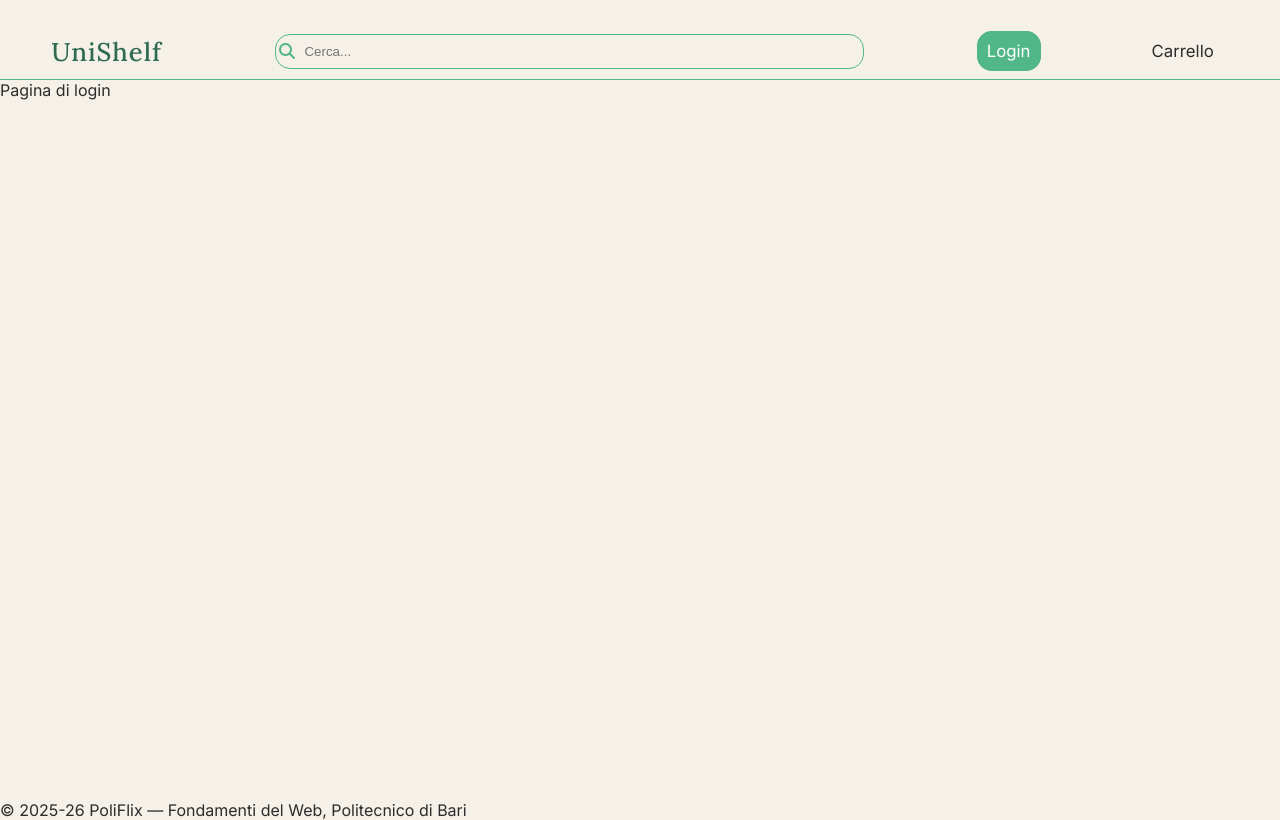
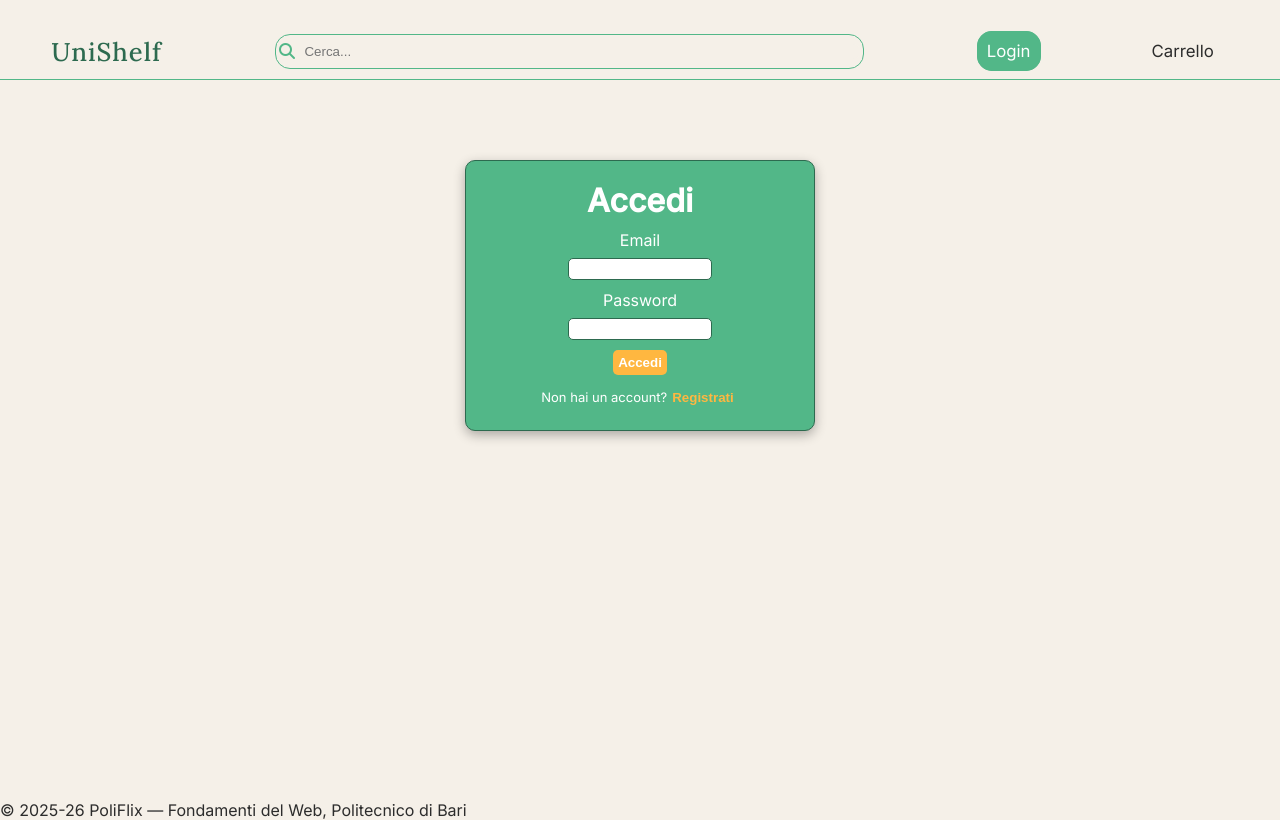
Before and after one commit to f-dibisceglia1/ProgettoWeb, a React (Vite) app in the folder frontend/: page /login in a window 1280 px wide. Built offline with nearby package versions, Linux system fonts and the light colour scheme.

Commit message:
LoginPage

```diff
--- a/frontend/src/App.css
+++ b/frontend/src/App.css
@@ -4,7 +4,7 @@
     --secondary-color: #52B788;
     --tertiary-color: #B7E4C7;
     --background-color: #F5F0E8;
-    --details-color: #D4A574;
+    --details-color: #FFB740;
     --font-color: #2C2C2C;
 
     /*variabili font*/
@@ -50,6 +50,8 @@ ul{
 
 /*----------------------------------MOBILE FIRST-------------------------------------------*/
 
+
+/*---------Header-------------*/
 .header{
     position: fixed;
     top: 0;
@@ -136,6 +138,7 @@ ul{
     /*rimuove il contorno giallo*/
 }
 
+/*---------Menu-------------*/
 .menu{
     position: absolute;
     /*position: absolute porta l'elemento fuori dal flusso normale e lo ancora al primo antenato con
@@ -183,11 +186,15 @@ ul{
     outline: none;
 }
 
+
+/*---------main-------------*/
 .main{
     min-height: 100vh;
     padding-top: var(--header-height);
 }
 
+
+/*---------HomePage-------------*/
 .main__banner{
     height: 200px;
     /*assegnata altezza*/
@@ -211,6 +218,91 @@ ul{
     /*pone il testo al centro*/
     line-height: 200px;
     /*pone il testo al centro anche verticalmente*/
+}
+
+
+/*---------LoginPage-------------*/
+.form__container{
+    max-width: 350px;
+    /*assegna massima larghezza al contenitore*/
+    margin: 10rem auto;
+    /*centra il contenitore nella pagina*/
+    padding: 20px;
+
+    border: 1px solid var(--primary-color);
+    border-radius: 10px;
+
+    background-color: var(--secondary-color);
+    color: white;
+
+    box-shadow: 0 4px 12px rgba(0, 0, 0, 0.3);
+    /*aggiunge un'ombra al contenitore per farlo risaltare*/
+
+    text-align: center;
+    /*allinea il testo al centro del contenitore*/
+}
+
+.form__field{
+    margin: 10px;
+
+    display: flex;
+    flex-direction: column;
+    /*modificata la visualizzazione interna dei div .form__field
+    in modo da disporre i label e gli input uno sotto l'altro*/
+    justify-content: space-around;
+    /*posiziona gli elementi del flex box in modo da lasciare
+    dello spazio intorno*/
+    gap: 0.5em;
+    /*aggiunge spazio tra gli elementi*/
+    align-items: center;
+    /*allinea gli elementi al centro del flex box*/
+}
+
+.form__field > input{
+    width: 50%;
+    height: 22px;
+
+    border: 1px solid var(--primary-color);
+    border-radius: 5px;
+}
+
+.form__field > input:focus{
+    outline: none;
+    /*toglie il contorno giallo*/
+}
+
+#form__action-btn{
+    padding: 5px;
+
+    background-color: var(--details-color);
+    border: none;
+    border-radius: 5px;
+
+    color: white;
+    font-weight: 700;
+
+    cursor: pointer;
+}
+
+.form__switch{
+    margin-top: 10px;
+
+    font-size: small;
+}
+
+#form__switch-btn{
+    margin: 5px;
+
+    border: none;
+
+    background-color: transparent;
+
+    color: var(--details-color);
+    font-weight: 700;
+
+    box-shadow:rgba(0, 0, 0, 0.3);
+
+    cursor: pointer;
 }
 
 /*----------------------------------MODALITA' DESKTOP-------------------------------------------
@@ -288,4 +380,8 @@ ul{
         line-height: 400px;
         /*pone il testo al centro anche verticalmente*/
     }
+
+    .form__container{
+        margin: 5rem auto;
+    }
 }
--- a/frontend/src/pages/LoginPage.jsx
+++ b/frontend/src/pages/LoginPage.jsx
@@ -1,10 +1,44 @@
 import { useNavigate } from "react-router-dom";
+import { useState } from "react";
 
 
 export default function LoginPage(){
+    const [isRegister, setIsRegister] = useState(false);
+    const [username, setUsername] = useState("");
+    const [email, setEmail] = useState("");
+    const [password, setPassword] = useState("");
+
     return (
-        <div>
-            Pagina di login
+        <div className="form__container">
+            <h1>{isRegister ? "Registrati" : "Accedi"} </h1>
+            <form>
+                {isRegister &&
+                  <div className="form__field">
+                      <label htmlFor="username-input">Username</label>
+                      <input type="text" id="username-input" value={username} required onChange={(e) => setUsername(e.target.value)}/>
+                  </div>
+                }
+                <div className="form__field">
+                    <label htmlFor="email-input">Email</label>
+                    <input type="email" id="email-input" value={email} required onChange={(e) => setEmail(e.target.value)}/>
+                </div>
+                <div className="form__field">
+                    <label htmlFor="password-input">Password</label>
+                    <input type="password" id="password-input" minLength={8} value={password} required onChange={(e) => setPassword(e.target.value)}/>
+                </div>
+                <div className="form__action">
+                    <button type="submit" id="form__action-btn">
+                        {isRegister ? "Registrati" : "Accedi"}
+                    </button>
+                </div>
+            </form>
+
+            <p className="form__switch">
+                {isRegister ? "Hai già un account?" : "Non hai un account?"}
+                <button type="button" id="form__switch-btn" onClick={() => setIsRegister(!isRegister)}>
+                    {isRegister ? "Accedi" : "Registrati"}
+                </button>
+            </p>
         </div>
     )
 }
```
